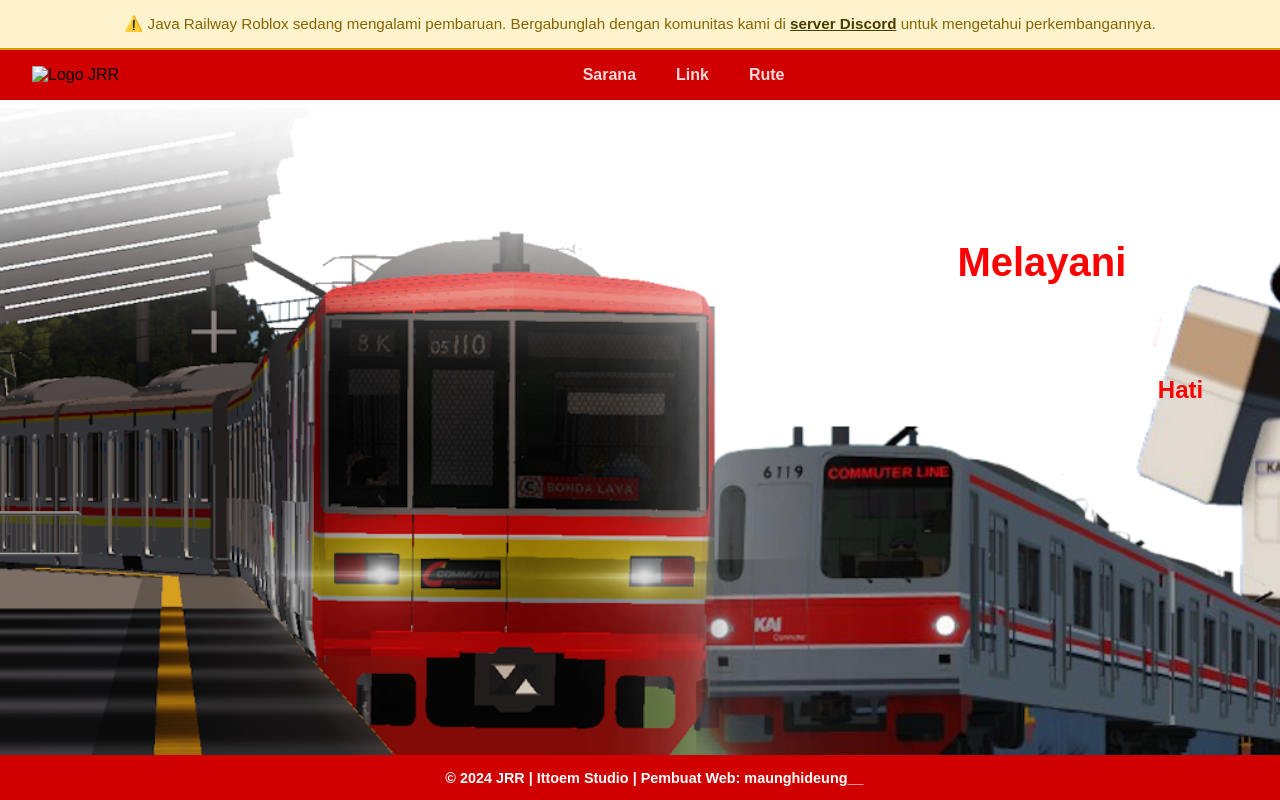
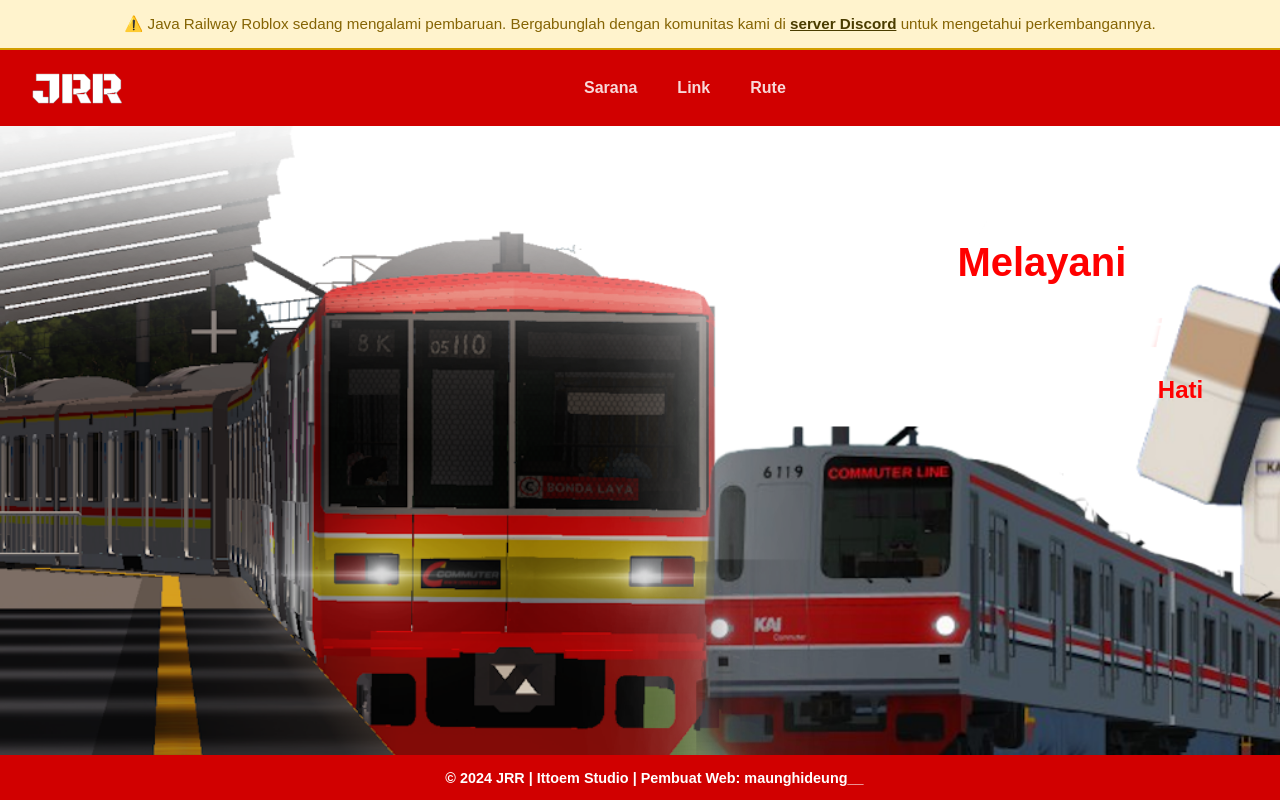
Before and after one commit to ittoem/ittoem.github.io, a plain HTML site: page index.html in a window 1280 px wide. Drawn offline with Linux system fonts and the light colour scheme.

Commit message:
Update index.html

```diff
--- a/index.html
+++ b/index.html
@@ -110,7 +110,7 @@
   <!-- Navbar -->
   <div class="navbar">
     <div class="logo">
-      <img src="jrrlogo.png" alt="Logo JRR">
+          <img src="jrr/jrrlogo.png" alt="Logo JRR">
     </div>
     <div class="nav-links">
       <a href="sarana.html">Sarana</a>
```
